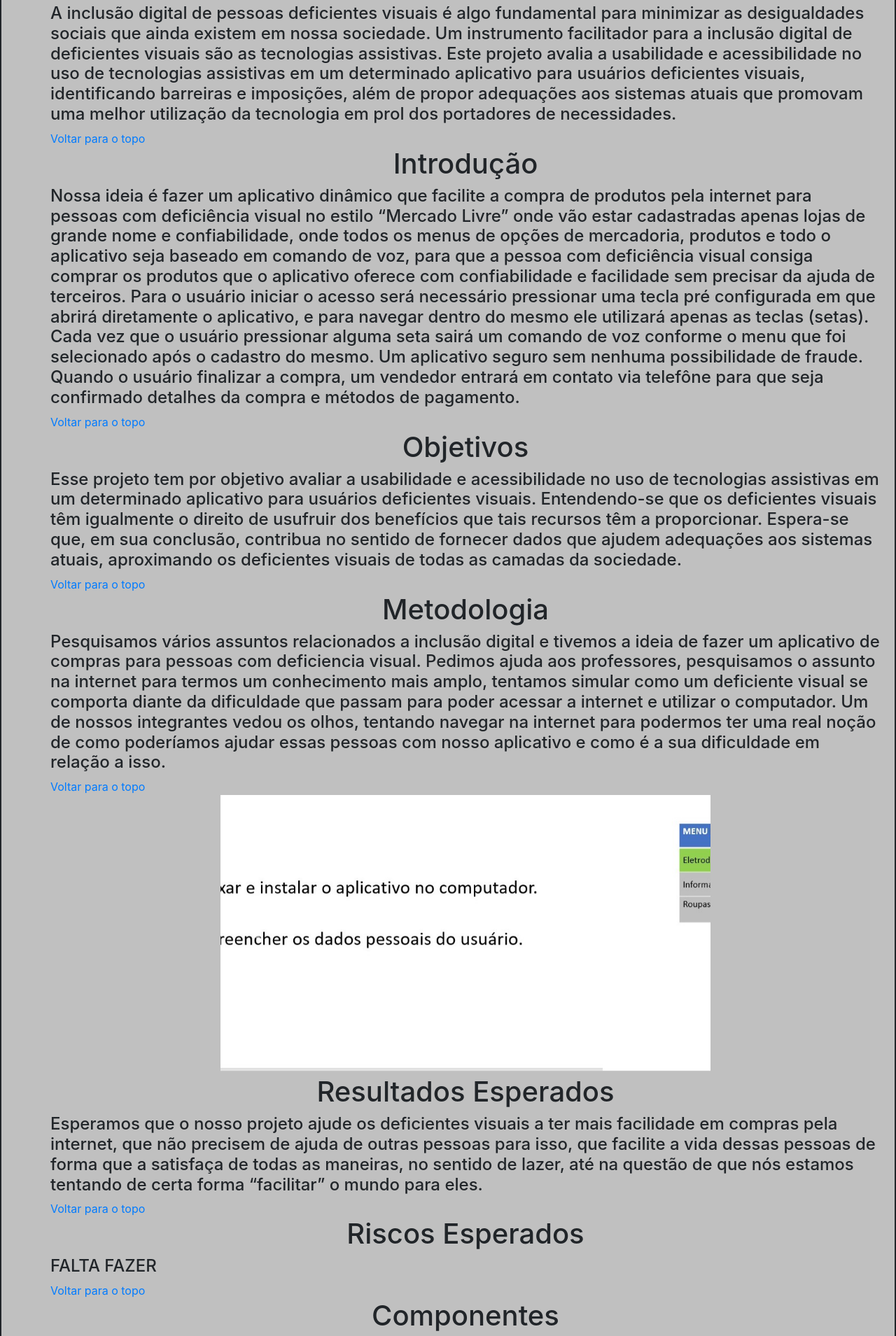
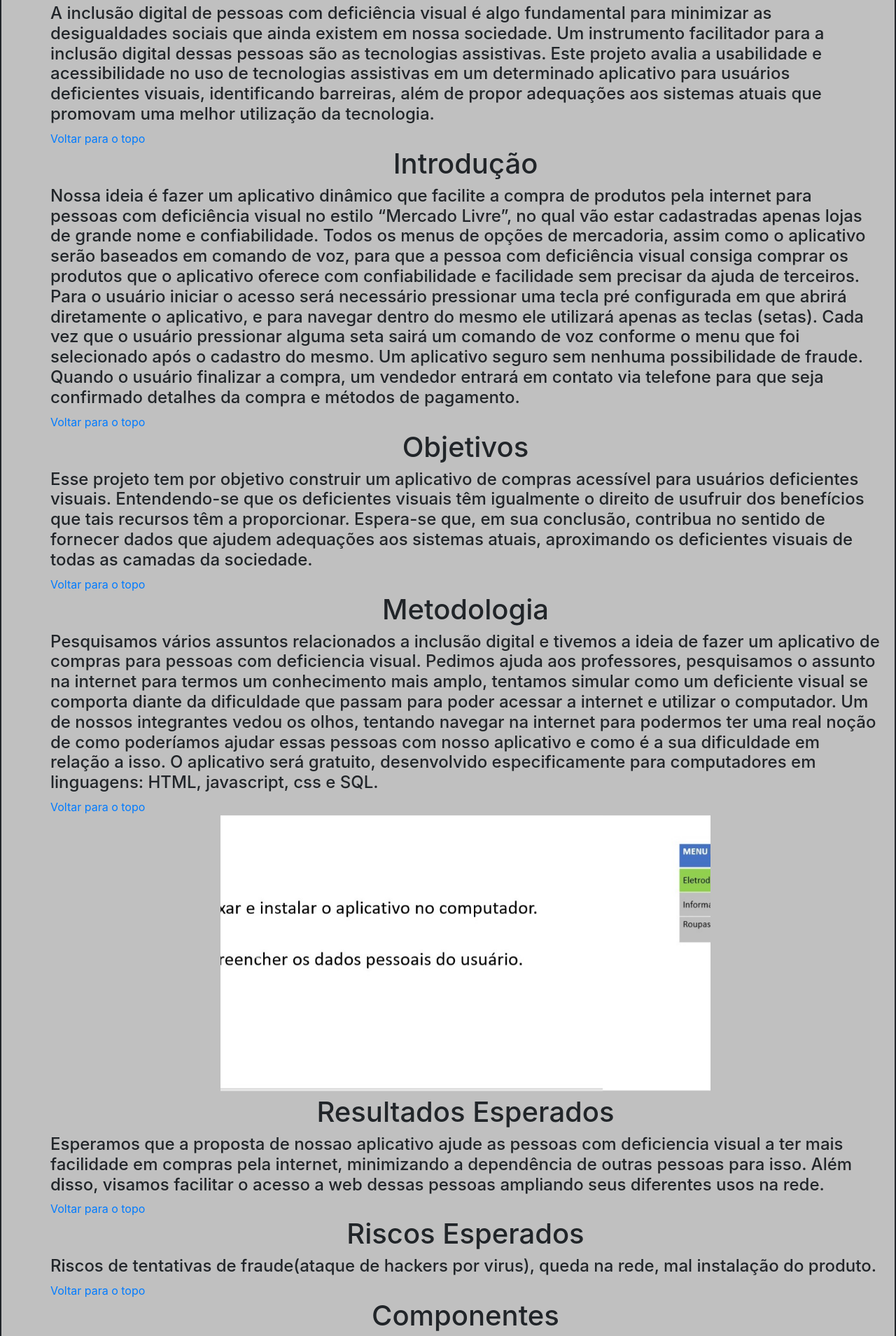
Before and after one commit to henriquebogoni/henriquebogoni.github.io, a plain HTML site: page PPI/index.html in a window 1280 px wide. Shown: the part 641-2550 px from the top of the page at 70% size. Drawn offline with nearby package versions, Linux system fonts and the light colour scheme.

Commit message:
Add files via upload

```diff
--- a/PPI/index.html
+++ b/PPI/index.html
@@ -72,27 +72,27 @@
 		<center>
 		<h1 id="resumo" >Resumo </h1>
 		</center>
-		<h4> A inclusão digital de pessoas deficientes visuais é algo fundamental para minimizar as desigualdades sociais que ainda existem em nossa sociedade. Um instrumento facilitador para a inclusão digital de deficientes visuais são as tecnologias assistivas. Este projeto avalia a usabilidade e acessibilidade no uso de tecnologias assistivas em um determinado aplicativo para usuários deficientes visuais, identificando barreiras e imposições, além de propor adequações aos sistemas atuais que promovam uma melhor utilização da tecnologia em prol dos portadores de necessidades.</h4><a href="#topo" >Voltar para o topo<a><br>
+		<h4> A inclusão digital de pessoas com deficiência visual é algo fundamental para minimizar as desigualdades sociais que ainda existem em nossa sociedade. Um instrumento facilitador para a inclusão digital dessas pessoas são as tecnologias assistivas. Este projeto avalia a usabilidade e acessibilidade no uso de tecnologias assistivas em um determinado aplicativo para usuários deficientes visuais, identificando barreiras, além de propor adequações aos sistemas atuais que promovam uma melhor utilização da tecnologia.</h4><a href="#topo" >Voltar para o topo<a><br>
 
 		<center>
 		<h1 id="intro">Introdução</h1>
 		</center>
-		<h4>Nossa ideia é fazer um aplicativo dinâmico que facilite a compra de produtos pela internet para pessoas com deficiência visual no estilo “Mercado Livre” onde vão estar cadastradas apenas lojas de grande nome e confiabilidade, onde todos os menus de opções de mercadoria, produtos e todo o aplicativo seja baseado em comando de voz, para que a pessoa com deficiência visual consiga comprar os produtos que o aplicativo oferece com confiabilidade e facilidade sem precisar da ajuda de terceiros.
+		<h4>Nossa ideia é fazer um aplicativo dinâmico que facilite a compra de produtos pela internet para pessoas com deficiência visual no estilo “Mercado Livre”, no qual vão estar cadastradas apenas lojas de grande nome e confiabilidade. Todos os menus de opções de mercadoria, assim como o aplicativo serão baseados em comando de voz, para que a pessoa com deficiência visual consiga comprar os produtos que o aplicativo oferece com confiabilidade e facilidade sem precisar da ajuda de terceiros.
 		Para o usuário iniciar o acesso será necessário pressionar uma tecla pré configurada em que abrirá diretamente o aplicativo, e para navegar dentro do mesmo ele utilizará apenas as teclas (setas).
 		Cada vez que o usuário pressionar alguma seta sairá um comando de voz conforme o menu que foi selecionado após o cadastro do mesmo. Um aplicativo seguro sem nenhuma possibilidade de fraude.
-		Quando o usuário finalizar a compra, um vendedor entrará em contato via telefône para que seja confirmado detalhes da compra e métodos de pagamento.</h4><a href="#topo" >Voltar para o topo<a><br>
+		Quando o usuário finalizar a compra, um vendedor entrará em contato via telefone para que seja confirmado detalhes da compra e métodos de pagamento.</h4><a href="#topo" >Voltar para o topo<a><br>
 
 		<center>
 		<h1 id="obj">Objetivos</h1>
 		</center>
-		<h4>Esse projeto tem por objetivo avaliar a usabilidade e acessibilidade no uso de tecnologias assistivas em um determinado aplicativo para usuários deficientes visuais. Entendendo-se que os deficientes visuais têm igualmente o direito de usufruir dos benefícios que tais recursos têm a proporcionar. Espera-se que, em sua conclusão, contribua no sentido de fornecer dados que ajudem adequações aos sistemas atuais, aproximando os deficientes visuais de todas as camadas da sociedade.</h4><a href="#topo" >Voltar para o topo<a><br>
+		<h4>Esse projeto tem por objetivo construir um aplicativo de compras acessível para usuários deficientes visuais. Entendendo-se que os deficientes visuais têm igualmente o direito de usufruir dos benefícios que tais recursos têm a proporcionar. Espera-se que, em sua conclusão, contribua no sentido de fornecer dados que ajudem adequações aos sistemas atuais, aproximando os deficientes visuais de todas as camadas da sociedade.</h4><a href="#topo" >Voltar para o topo<a><br>
 
 
 
 		<center>
 		<h1 id="meto">Metodologia</h1>
 		</center>
-		<h4>Pesquisamos vários assuntos relacionados a inclusão digital e tivemos a ideia de fazer um aplicativo de compras para pessoas com deficiencia visual. Pedimos ajuda aos professores, pesquisamos o assunto na internet para termos um conhecimento mais amplo, tentamos simular como um deficiente visual se comporta diante da dificuldade que passam para poder acessar a internet e utilizar o computador. Um de nossos integrantes vedou os olhos, tentando navegar na internet para podermos ter uma real noção de como poderíamos ajudar essas pessoas com nosso aplicativo e como é a sua dificuldade em relação a isso.</h4><a href="#topo" >Voltar para o topo<a><br>
+		<h4>Pesquisamos vários assuntos relacionados a inclusão digital e tivemos a ideia de fazer um aplicativo de compras para pessoas com deficiencia visual. Pedimos ajuda aos professores, pesquisamos o assunto na internet para termos um conhecimento mais amplo, tentamos simular como um deficiente visual se comporta diante da dificuldade que passam para poder acessar a internet e utilizar o computador. Um de nossos integrantes vedou os olhos, tentando navegar na internet para podermos ter uma real noção de como poderíamos ajudar essas pessoas com nosso aplicativo e como é a sua dificuldade em relação a isso. O aplicativo será gratuito, desenvolvido especificamente para computadores em linguagens: HTML, javascript, css e SQL.</h4><a href="#topo" >Voltar para o topo<a><br>
 
 
 		<center>
@@ -129,12 +129,12 @@
 		<center>
 		<h1 id="rees">Resultados Esperados</h1>
 		</center>
-		<h4>Esperamos que o nosso projeto ajude os deficientes visuais a ter mais facilidade em compras pela internet, que não precisem de ajuda de outras pessoas para isso,  que facilite a vida dessas pessoas de forma que a satisfaça de todas as maneiras, no sentido de lazer, até na questão de que nós estamos tentando de certa forma “facilitar” o mundo para eles.</h4><a href="#topo">Voltar para o topo<a><br>
+		<h4>Esperamos que a proposta de nossao aplicativo ajude as pessoas com deficiencia visual a ter mais facilidade em compras pela internet, minimizando a dependência de outras pessoas para isso. Além disso, visamos facilitar o acesso a web dessas pessoas ampliando seus diferentes usos na rede.</h4><a href="#topo">Voltar para o topo<a><br>
 
 		<center>
 		<h1 id="ries">Riscos Esperados</h1>
 		</center>
-		<h4>FALTA FAZER</h4>
+		<h4>Riscos de tentativas de fraude(ataque de hackers por virus), queda na rede, mal instalação do produto.  </h4>
 		<a href="#topo">Voltar para o topo<a><br>
 
 		<center>
```
